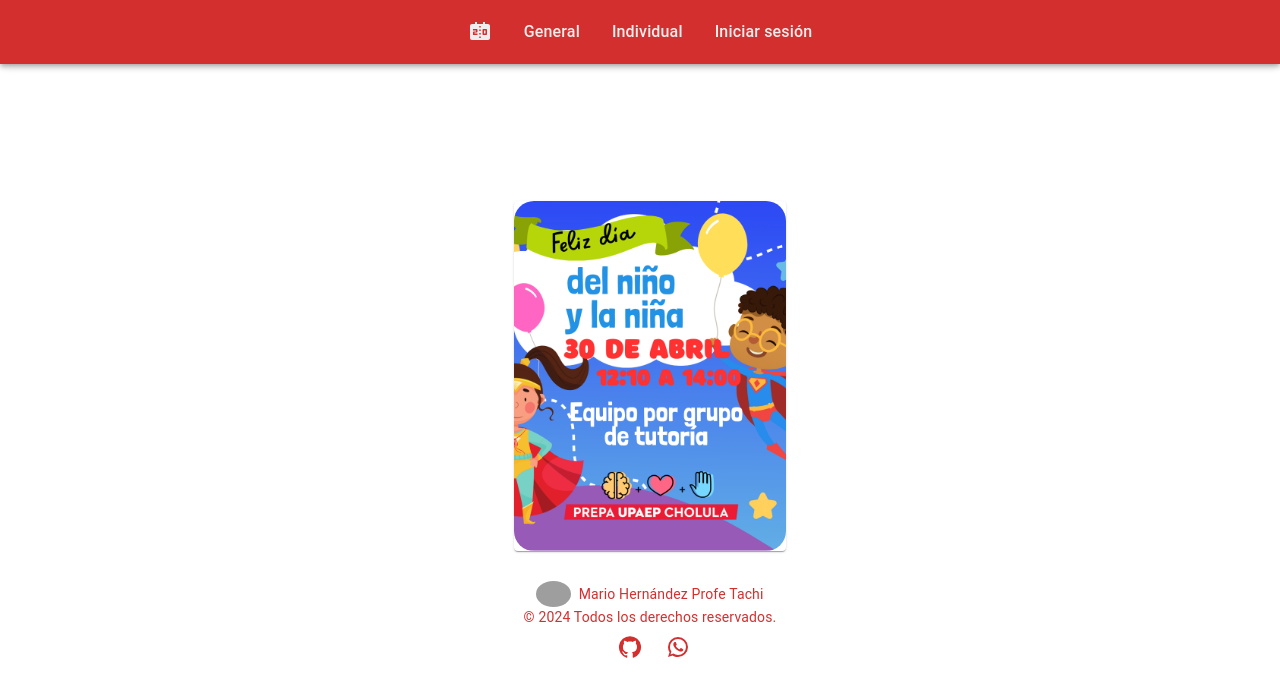
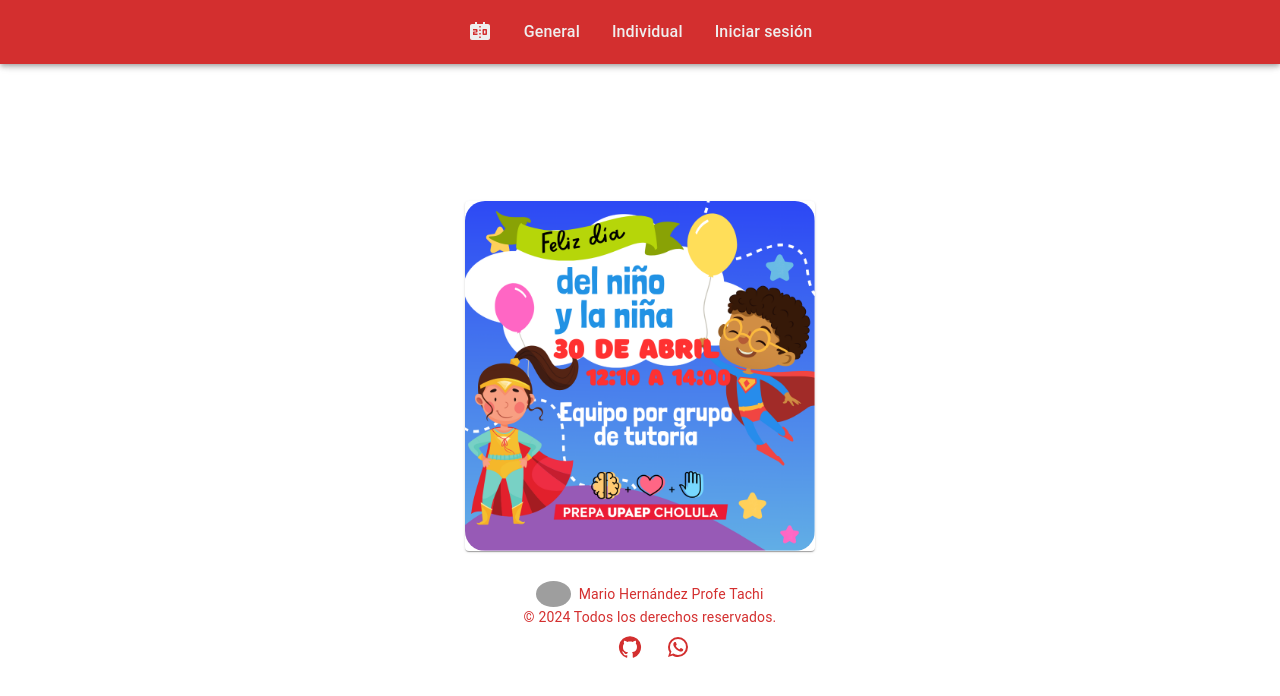
Before and after one commit to AxMar1221/app-dia-nino, a React (Vite) app: page / in a window 1280 px wide. Shown: the top 696 px of the page. Built offline with nearby package versions, Linux system fonts and the light colour scheme; grey boxes are pictures that could not be loaded.

Commit message:
Home fix img

```diff
--- a/src/Components/Pages/HomeApp.jsx
+++ b/src/Components/Pages/HomeApp.jsx
@@ -1,16 +1,18 @@
-import { Card, CardMedia } from "@mui/material"
+import { Card, CardContent, CardMedia, Grid } from "@mui/material"
 
 export const HomeApp = () => {
   return (
     <div className='container'>
 
-      <Card>
-        <CardMedia
-          width='auto'
-          sx={{ height: 350, borderRadius: 5 }}
-          image='/dia-nino-img.png'
-          title='día-niño'
-        />
+      <Card sx={{ maxWidth: 350 }}>
+
+            <CardMedia
+              width='auto'
+              sx={{ width: 350, height: 350, borderRadius: 5 }}
+              image='/dia-nino-img.png'
+              title='día-niño'
+            />
+
       </Card>
     </div>
   )
```
